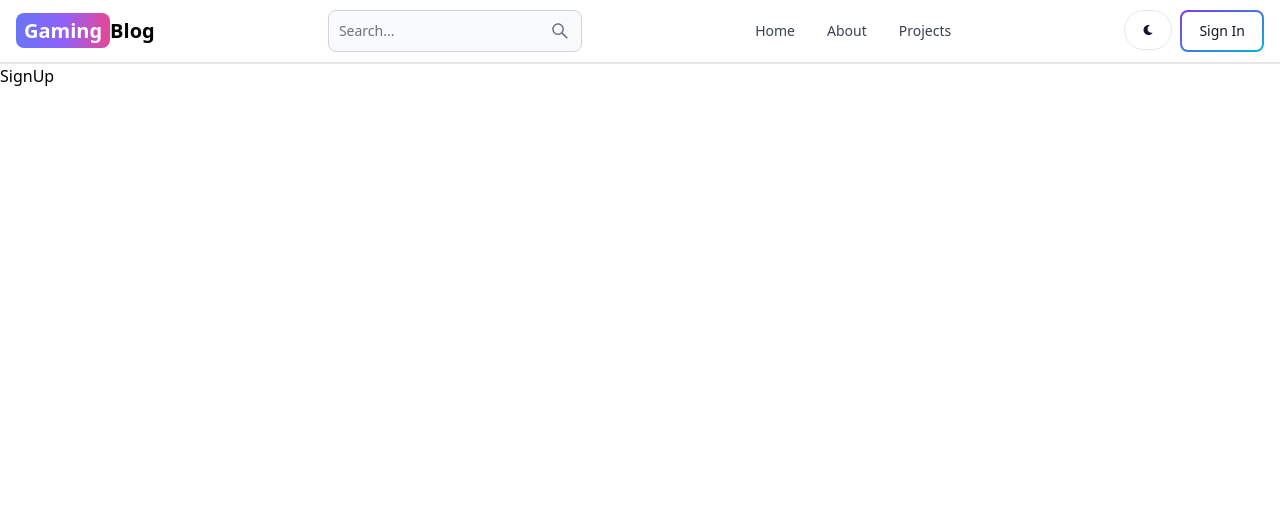
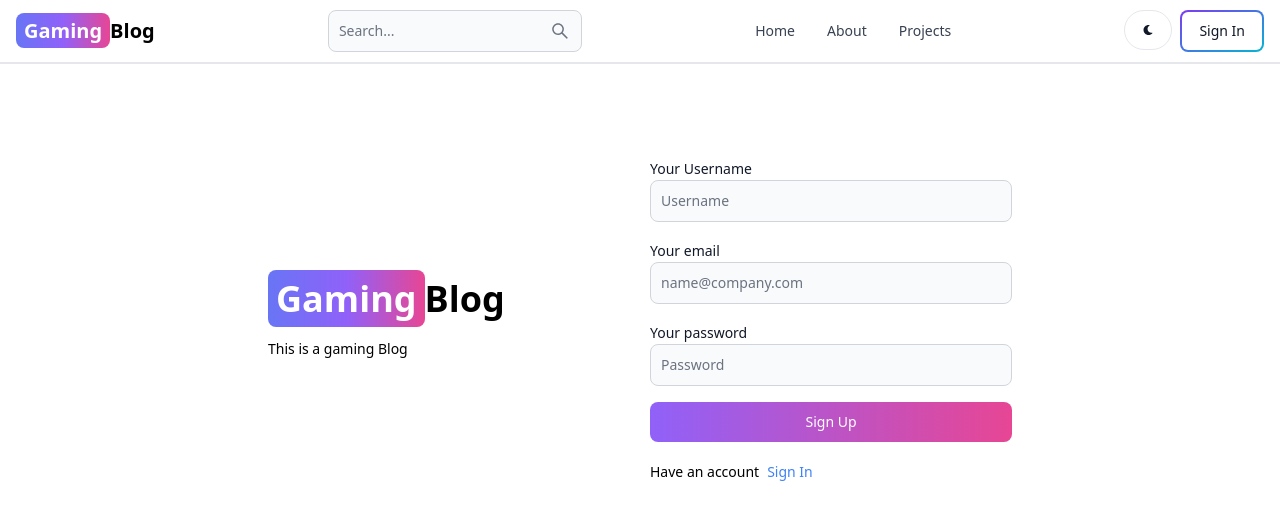
Before and after one commit to Harshal174/mern-blog, a React (Vite) app in the folder client/: page /sign-up in a window 1280 px wide. Shown: the top 520 px of the page. Built offline with nearby package versions, Linux system fonts and the light colour scheme.

Commit message:
completed the signup UI

```diff
--- a/client/src/pages/SignUp.jsx
+++ b/client/src/pages/SignUp.jsx
@@ -1,7 +1,47 @@
 import React from 'react'
+import {Link} from 'react-router-dom';
+import {Button, Label, TextInput} from 'flowbite-react';
 
 export default function SignUp() {
   return (
-    <div>SignUp</div>
+    <div className='min-h-screen mt-20' >
+      <div className='flex p-3 max-w-3xl mx-auto flex-col md:flex-row md:items-center gap-5' >
+        <div className="flex-1">
+        <Link to='/' className=' font-bold dark:text-white
+           text-4xl'>
+            <span className='px-2 py-1 bg-gradient-to-r from-indigo-500
+             via-purple-500 to-pink-500 rounded-lg text-white' >Gaming</span>Blog
+        </Link>
+        <p className='text-sm mt-5' >
+          This is a gaming Blog
+        </p>
+        </div>
+        <div className="flex-1">
+            <form className='flex flex-col gap-4' >
+              <div>
+                <Label value='Your Username' />
+                <TextInput type='text' placeholder='Username' id='username'/>
+              </div>
+              <div>
+                <Label value='Your email' />
+                <TextInput type='text' placeholder='name@company.com' id='email'/>
+              </div>
+              <div>
+                <Label value='Your password ' />
+                <TextInput type='text' placeholder='Password' id='password'/>
+              </div>
+              <Button gradientDuoTone='purpleToPink' type='submit' >
+                Sign Up
+              </Button>
+            </form>
+            <div className="flex gap-2 text-sm mt-5">
+              <span>Have an account</span>
+              <Link to='/sign-in' className='text-blue-500' >
+               Sign In
+              </Link>
+            </div>
+        </div>
+      </div>
+    </div>
   )
 }
```
